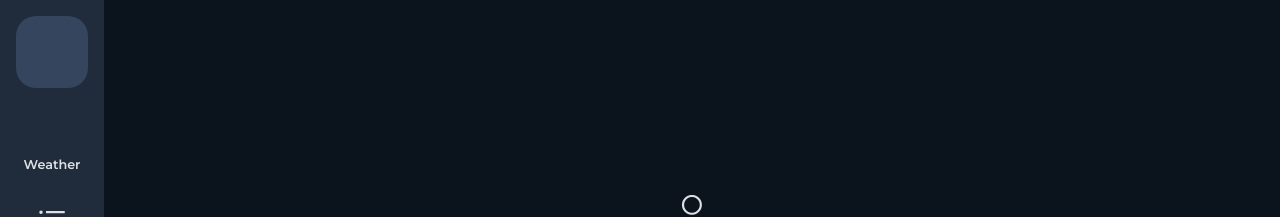
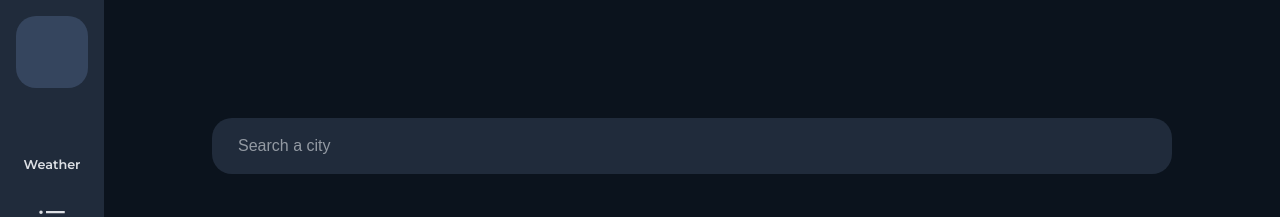
Before and after one commit to fluchtens/react-weather-app, a React (Vite) app in the folder frontend/: page / in a window 1280 px wide. Shown: the top 217 px of the page. Built offline with nearby package versions, Linux system fonts and the light colour scheme; no server answers; some icons are missing.

Commit message:
init city search bar

```diff
--- a/frontend/src/pages/Home.tsx
+++ b/frontend/src/pages/Home.tsx
@@ -8,22 +8,43 @@ import CurrentWeather from "../components/CurrentWeather";
 
 function Home() {
   const [weather, setWeather] = useState<Weather | null | undefined>(null);
+  const [city, setCity] = useState("Bruxelles");
+  const [trigger, setTrigger] = useState(true);
 
   useEffect(() => {
     async function getWeather() {
       try {
-        const data = await getCityWeather("Marche-lez-ecaussinnes");
-        setWeather(data);
+        if (city && trigger) {
+          const data = await getCityWeather(city);
+          setWeather(data);
+          setCity("");
+        }
       } catch (error) {
         console.error(error);
       }
     }
+    getWeather();
+    setTrigger(false);
+  }, [city, trigger]);
 
-    getWeather();
-  }, []);
+  const handleKeyPress = (e: React.KeyboardEvent<HTMLInputElement>): void => {
+    if (e.key === "Enter") {
+      setTrigger(true);
+    }
+  };
 
   return (
     <main className={styles.main}>
+      <div className={styles.container}>
+        <input
+          className={styles.searchBar}
+          type="text"
+          value={city}
+          onChange={(e) => setCity(e.target.value)}
+          onKeyPress={handleKeyPress}
+          placeholder="Search a city"
+        />
+      </div>
       <CurrentWeather weather={weather} />
       <TodayForecast weather={weather} />
       <CurrentDetails weather={weather} />
--- a/frontend/src/styles/Home.module.scss
+++ b/frontend/src/styles/Home.module.scss
@@ -3,4 +3,25 @@
   margin: auto;
   padding: 2rem;
   // background-color: #39465a;
+
+  .container {
+    padding: 0.2rem 1.5rem 0.2rem 1.5rem;
+    display: flex;
+    align-items: center;
+    justify-content: left;
+    background-color: #202b3b;
+    border-radius: 20px;
+
+    .searchBar {
+      height: 3rem;
+      background: none;
+      border: none;
+      outline: none;
+      font-size: 1rem;
+      color: #dde0e5;
+    }
+    .searchBar::placeholder {
+      color: #939aa3;
+    }
+  }
 }
```
